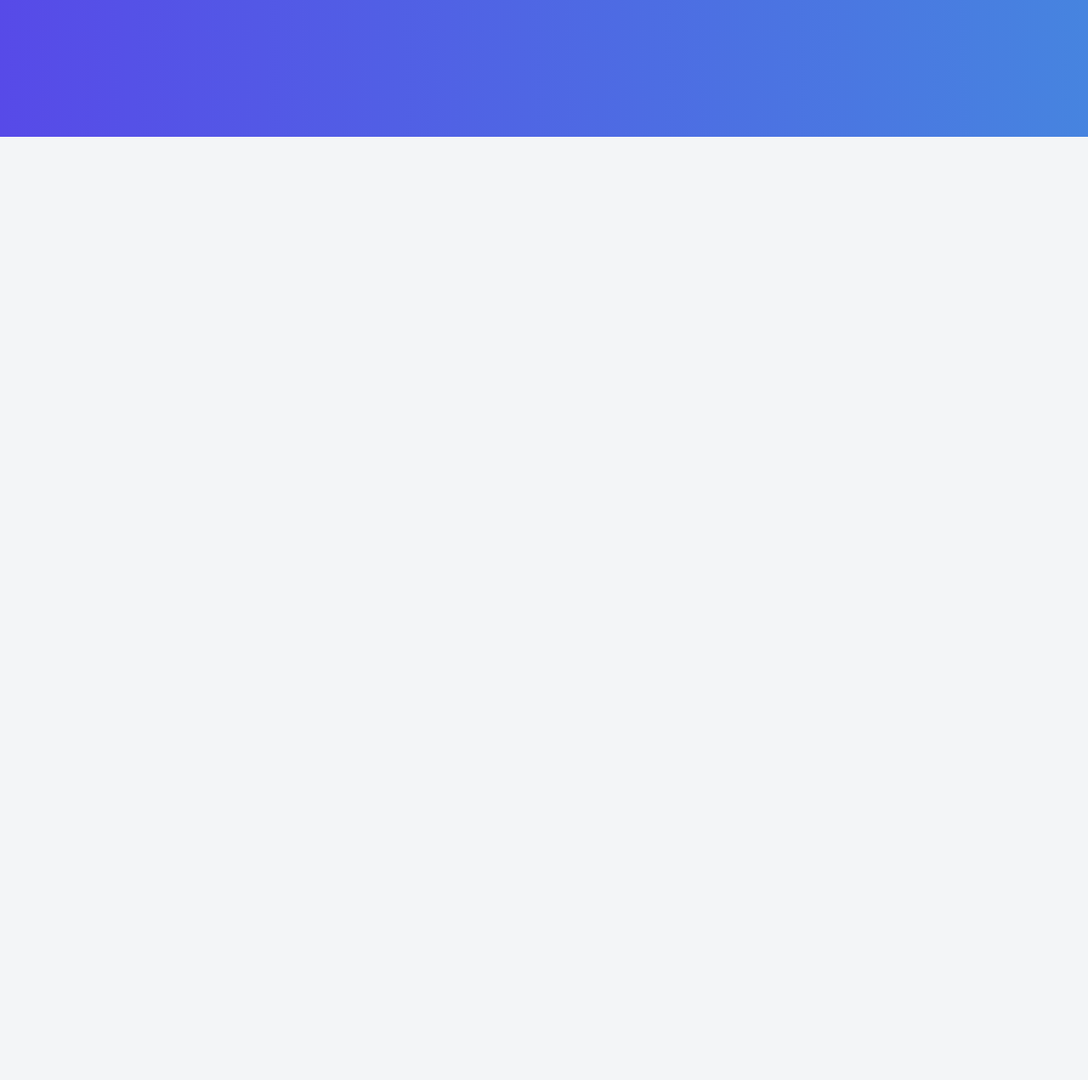
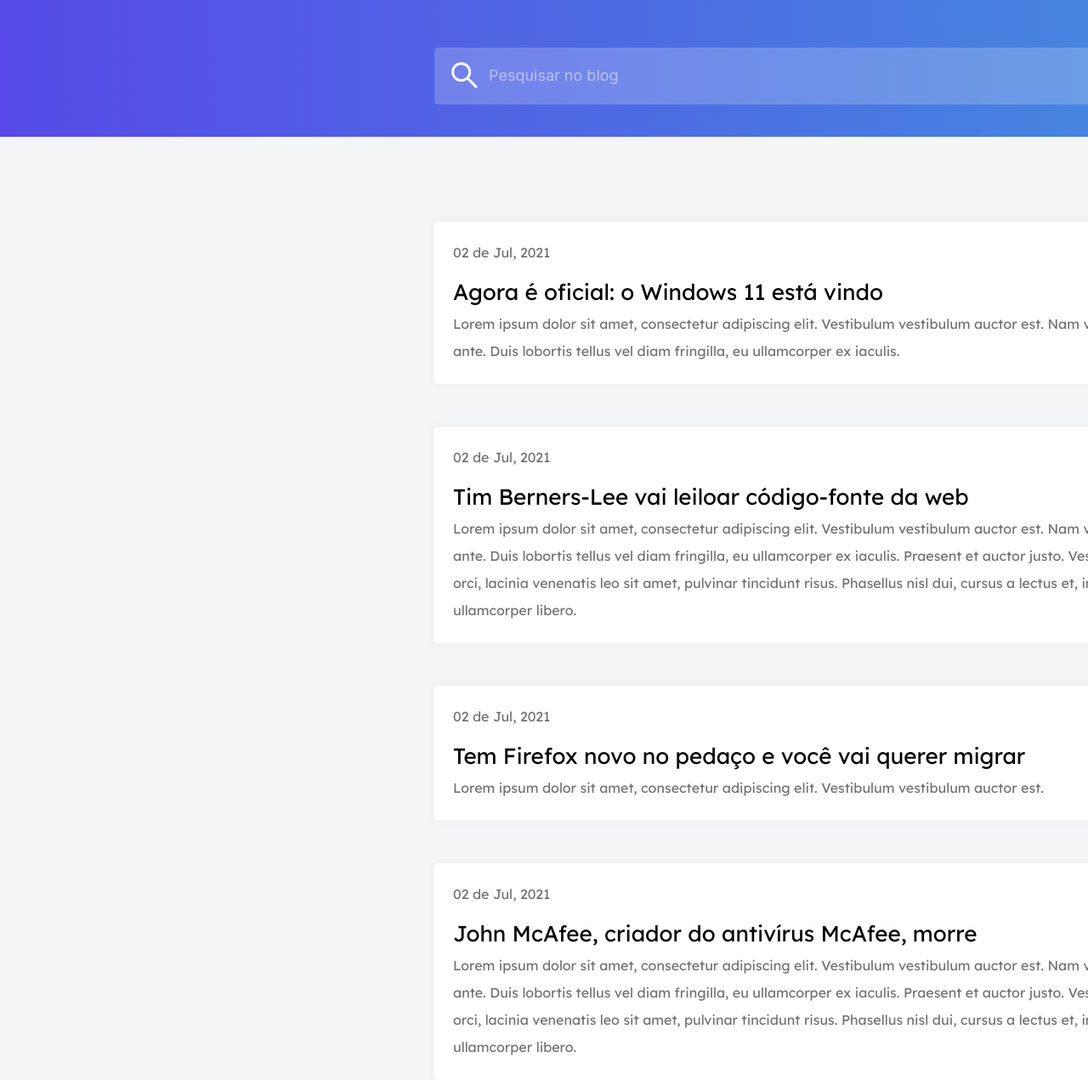
Before and after one commit to Mend1s/desafio01-codelandia, a plain HTML site: page index.html in a window 1280 px wide. Shown: the part 89-1360 px from the top of the page at 85% size. Before the commit the page ends 800 px from the top, so only its background shows below. Drawn offline with Linux system fonts and the light colour scheme.

Commit message:
desktop finalizado

```diff
--- a/css/style.css
+++ b/css/style.css
@@ -14,6 +14,7 @@
 body {
     background-color: var(--white200);
     font-family: var(--font-inter);
+    overflow-x: hidden;
 }
 
 .wrapper {
@@ -22,6 +23,7 @@ body {
 }
 
 .cabecalho{
+    position: absolute;
     width: 1920px;
     height: 250px;
     background: linear-gradient(88.27deg, var(--gradient-default) 0%, var(--gradient-light) 100%);
@@ -41,8 +43,128 @@ body {
     margin-top: 41px;
 }
 
-@media screen and (min-width: 1366px) {
+@media screen and (max-width: 1366px) {
     .cabecalho{
-        width: 1366px;
+        min-width: 1366px;
     }
+
 }
+
+.cabecalho__campo {
+    position: relative;
+    width: 900px;
+    height: 65px;
+    left: 511px;
+    top: 80px;
+}
+
+.cabecalho__input {
+    border: 0 solid;
+    border-radius: 5px;
+    background: rgba(255, 255, 255, 0.2);
+    padding-left: 64px;
+    width: 834px;
+    height: 65px;
+    font-size: 18px;
+}
+
+.cabecalho__input::placeholder {
+    color: var(--white);
+    opacity: 0.5;
+    font-weight: 500;
+    font-family: var(--font-inter);
+    font-size: 18px;
+    line-height: 22px;
+}
+
+.icon_search {
+    position: absolute;
+    left: 0;
+    top: 20%;
+    width: 71px;
+    height: 39px;
+}
+
+.conteudo__principal{
+    position: relative;
+    top: 350px;
+    left: 510px;
+    right: 510px;
+    width: 854px;
+    background-color: var(--white);
+    box-shadow: 0px 0px 10px rgba(19, 19, 31, 0.05);
+    border-radius: 5px;
+    padding: 23px;
+}
+
+.conteudo__principal:hover {
+    transition: 1s;
+    box-shadow: 1px 0px 70px rgba(93, 93, 255, 0.05);
+}
+
+.conteudo__cabecalho {
+    display: flex;
+    line-height: 20px;
+    justify-content: space-between;
+    align-items: center;
+    margin-bottom: 22px;
+}
+
+.conteudo__data {
+    font-size: 16px;
+    font-family: var(--font-lexendeca);
+    font-weight: 400;
+    color: var(--gray);
+
+}
+
+.conteudo__titulo {
+    font-size: 26px;
+    font-family: var(--font-lexendeca);
+    font-weight: 400;
+    text-align: left;
+    margin-bottom: 8px;
+}
+
+.conteudo__descricacao {
+    font-family: var(--font-lexendeca);
+    font-weight: 400;
+    color: var(--gray);
+    line-height: 32px;
+}
+
+.conteudo__principal--secundario {
+    position: relative;
+    top: 400px;
+    left: 510px;
+    right: 510px;
+    width: 854px;
+    background-color: var(--white);
+    box-shadow: 0px 0px 10px rgba(19, 19, 31, 0.05);
+    border-radius: 5px;
+    padding: 23px;
+}
+
+.conteudo__principal--terceiro {
+    position: relative;
+    top: 450px;
+    left: 510px;
+    right: 510px;
+    width: 854px;
+    background-color: var(--white);
+    box-shadow: 0px 0px 10px rgba(19, 19, 31, 0.05);
+    border-radius: 5px;
+    padding: 23px;
+}
+
+.conteudo__principal--quarto {
+    position: relative;
+    top: 500px;
+    left: 510px;
+    right: 510px;
+    width: 854px;
+    background-color: var(--white);
+    box-shadow: 0px 0px 10px rgba(19, 19, 31, 0.05);
+    border-radius: 5px;
+    padding: 23px;
+}
--- a/index.html
+++ b/index.html
@@ -20,10 +20,48 @@
             <h2 class="cabecalho__titulo">Codelândia</h2>
             <h2 class="cabecalho__titulo">blog</h2>
         </div>
-        <div>
-            <input type="text" placeholder="Pesquisar no blog">
+        <div class="cabecalho__campo">
+            <input name="search" type="text" placeholder="Pesquisar no blog" class="cabecalho__input" autocomplete="off">
+            <img src="/assets/search.svg" alt="Ícone de pesquisar" class="icon_search">
         </div>
     </header>
 
+    <main>
+        <div class="conteudo__principal">
+            <div class="conteudo__cabecalho">
+                <p class="conteudo__data">02 de Jul, 2021</p>
+                <img src="assets/heart.svg" alt="Coração logotipo" class="conteudo_curtida">
+            </div>
+            <h2 class="conteudo__titulo">Agora é oficial: o Windows 11 está vindo</h2>
+            <p class="conteudo__descricacao">Lorem ipsum dolor sit amet, consectetur adipiscing elit. Vestibulum vestibulum auctor est. Nam vitae finibus ante. Duis lobortis tellus vel diam fringilla, eu ullamcorper ex iaculis.</p>
+        </div>
+
+        <div class="conteudo__principal--secundario">
+            <div class="conteudo__cabecalho">
+                <p class="conteudo__data">02 de Jul, 2021</p>
+                <img src="assets/heart.svg" alt="Coração logotipo" class="conteudo_curtida">
+            </div>
+            <h2 class="conteudo__titulo">Tim Berners-Lee vai leiloar código-fonte da web</h2>
+            <p class="conteudo__descricacao">Lorem ipsum dolor sit amet, consectetur adipiscing elit. Vestibulum vestibulum auctor est. Nam vitae finibus ante. Duis lobortis tellus vel diam fringilla, eu ullamcorper ex iaculis. Praesent et auctor justo. Vestibulum nisl orci, lacinia venenatis leo sit amet, pulvinar tincidunt risus. Phasellus nisl dui, cursus a lectus et, interdum ullamcorper libero.</p>
+        </div>
+
+        <div class="conteudo__principal--terceiro">
+            <div class="conteudo__cabecalho">
+                <p class="conteudo__data">02 de Jul, 2021</p>
+                <img src="assets/heart.svg" alt="Coração logotipo" class="conteudo_curtida">
+            </div>
+            <h2 class="conteudo__titulo">Tem Firefox novo no pedaço e você vai querer migrar</h2>
+            <p class="conteudo__descricacao">Lorem ipsum dolor sit amet, consectetur adipiscing elit. Vestibulum vestibulum auctor est.</p>
+        </div>
+
+        <div class="conteudo__principal--quarto">
+            <div class="conteudo__cabecalho">
+                <p class="conteudo__data">02 de Jul, 2021</p>
+                <img src="assets/heart.svg" alt="Coração logotipo" class="conteudo_curtida">
+            </div>
+            <h2 class="conteudo__titulo">John McAfee, criador do antivírus McAfee, morre</h2>
+            <p class="conteudo__descricacao">Lorem ipsum dolor sit amet, consectetur adipiscing elit. Vestibulum vestibulum auctor est. Nam vitae finibus ante. Duis lobortis tellus vel diam fringilla, eu ullamcorper ex iaculis. Praesent et auctor justo. Vestibulum nisl orci, lacinia venenatis leo sit amet, pulvinar tincidunt risus. Phasellus nisl dui, cursus a lectus et, interdum ullamcorper libero.</p>
+        </div>
+    </main>
 </body>
 </html>
```
